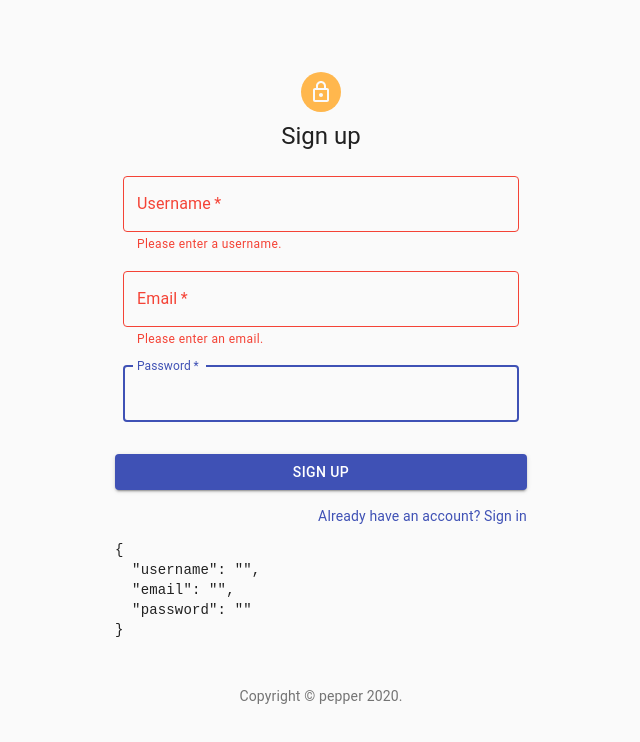
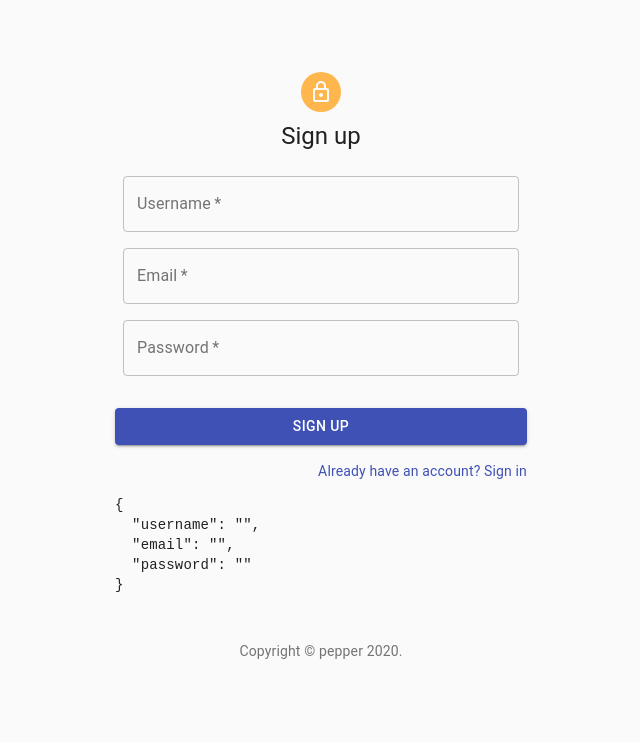
Before and after one commit to ryanyma/messaging-platform-client, a React (Create React App) app: page /register in a window 1280 px wide. Shown: the top 742 px of the page, without its empty margins (319-959 px from the left). Built offline with nearby package versions, Linux system fonts and the light colour scheme.

Commit message:
added register mutation

```diff
--- a/src/routes/Register.js
+++ b/src/routes/Register.js
@@ -11,6 +11,14 @@ import Avatar from "@material-ui/core/Avatar";
 import CssBaseline from "@material-ui/core/CssBaseline";
 import Box from "@material-ui/core/Box";
 import LockOutlinedIcon from "@material-ui/icons/LockOutlined";
+import { gql } from "apollo-boost";
+import { useMutation } from "@apollo/react-hooks";
+
+const REGISTER_USER = gql`
+  mutation($username: String!, $email: String!, $password: String!) {
+    register(username: $username, email: $email, password: $password)
+  }
+`;
 
 const CopyRight = () => {
   return (
@@ -59,7 +67,7 @@ const SignupSchema = Yup.object().shape({
     .required("Please enter a password.")
 });
 
-const CustomTextField = ({ label, ...props }) => {
+const CustomTextField = ({ label, type, ...props }) => {
   const [field, meta] = useField(props);
   const errorText = meta.error && meta.touched ? meta.error : "";
   return (
@@ -67,17 +75,18 @@ const CustomTextField = ({ label, ...props }) => {
       {...field}
       variant="outlined"
       label={label}
+      type={type}
       required
       fullWidth
       helperText={errorText}
       error={!!errorText}
-      autoFocus
     />
   );
 };
 
 export default function Register() {
   const classes = useStyles();
+  const [registerUser, { data }] = useMutation(REGISTER_USER);
 
   return (
     <Container component="main" maxWidth="xs">
@@ -95,12 +104,18 @@ export default function Register() {
           onSubmit={(values, { setSubmitting }) => {
             console.log(values);
             setTimeout(() => {
-              alert(JSON.stringify(values, null, 2));
+              registerUser({
+                variables: {
+                  username: values.username,
+                  email: values.email,
+                  password: values.password,
+                }
+              });
               setSubmitting(false);
             }, 400);
           }}
         >
-          {({ values, isSubmitting }) => (
+          {({ values, isSubmitting, handleBlur}) => (
             <Form className={classes.form}>
               <Grid container spacing={2}>
                 <Grid item xs={12}>
@@ -108,14 +123,17 @@ export default function Register() {
                     name="username"
                     id="username"
                     label="Username"
+                    type="input"
+                    onBlur={handleBlur}
                   />
                 </Grid>
                 <Grid item xs={12}>
-                  <CustomTextField name="email" type="email" label="Email" />
+                  <CustomTextField id="email" name="email" type="email" label="Email" />
                 </Grid>
                 <Grid item xs={12}>
                   <CustomTextField
                     name="password"
+                    id="password"
                     type="password"
                     label="Password"
                   />
```
